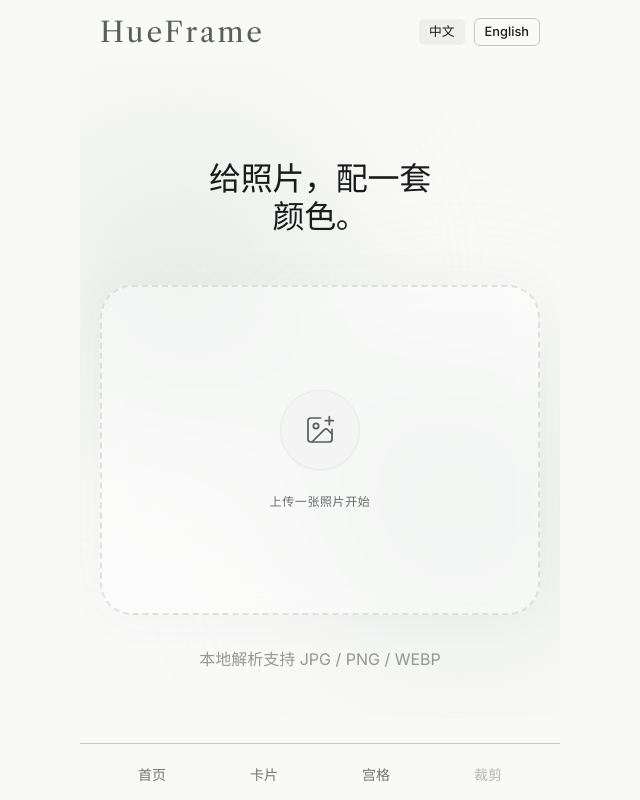
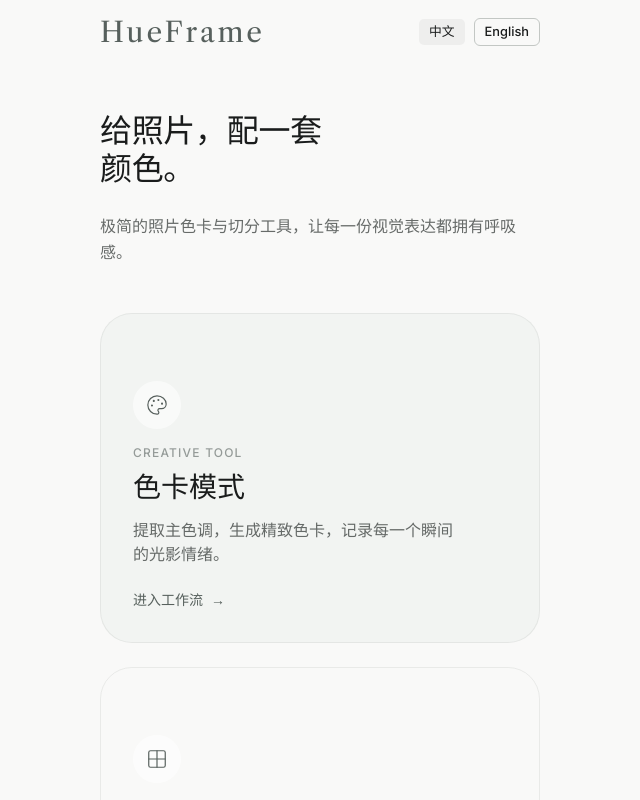
Before and after one commit to leo-306/HueFrame, a React (Vite) app: page / in a window 1280 px wide. Shown: the top 800 px of the page, without its empty margins (320-960 px from the left). Built offline with nearby package versions, Linux system fonts and the light colour scheme; what color-thief-browser would draw is missing.

Commit message:
feat: default to 首页 tab and wire home card uploads into card/grid pipelines

```diff
--- a/src/App.tsx
+++ b/src/App.tsx
@@ -12,6 +12,7 @@ import { InfoPanel } from './components/InfoPanel'
 import { CardPreview } from './components/CardPreview'
 import { ExportButton } from './components/ExportButton'
 import { GridTool } from './components/grid/GridTool'
+import { HomeTab } from './components/HomeTab'
 import { buildCardConfig } from './lib/photoPipeline'
 import { applyFilter, type FilterName } from './lib/filters'
 import { dimensionsForAspectRatio, type AspectRatioId } from './lib/aspectRatio'
@@ -42,7 +43,7 @@ function applyFilterToImage(photo: HTMLImageElement, filter: FilterName): Promis
 }
 
 export default function App() {
-  const [activeTab, setActiveTab] = useState<AppTab>('card')
+  const [activeTab, setActiveTab] = useState<AppTab>('home')
   const [activeSubTab, setActiveSubTab] = useState<CardSubTab>('filter')
 
   // originalPhoto + baseConfig 保存取色/EXIF 等一次性处理结果（基于未加滤镜的原图，
@@ -65,6 +66,7 @@ export default function App() {
 
   const [isProcessing, setIsProcessing] = useState(false)
   const [exportCanvas, setExportCanvas] = useState<HTMLCanvasElement | null>(null)
+  const [gridInitialFile, setGridInitialFile] = useState<File | undefined>(undefined)
 
   const { width, height } = dimensionsForAspectRatio(aspectRatio)
 
@@ -151,6 +153,19 @@ export default function App() {
     [handleFileSelected]
   )
 
+  const handleSelectCardPhotoFromHome = useCallback(
+    (file: File) => {
+      handleFileSelected(file)
+      setActiveTab('card')
+    },
+    [handleFileSelected]
+  )
+
+  const handleSelectGridPhotoFromHome = useCallback((file: File) => {
+    setGridInitialFile(file)
+    setActiveTab('grid')
+  }, [])
+
   return (
     <div className="mx-auto min-h-screen max-w-120">
       <TopBar language={language} onLanguageChange={setLanguage} />
@@ -205,7 +220,13 @@ export default function App() {
         </>
       )}
 
-      {activeTab === 'grid' && <GridTool onGenerateCard={handleGenerateCardFromGrid} />}
+      {activeTab === 'home' && (
+        <HomeTab onSelectCardPhoto={handleSelectCardPhotoFromHome} onSelectGridPhoto={handleSelectGridPhotoFromHome} />
+      )}
+
+      {activeTab === 'grid' && (
+        <GridTool onGenerateCard={handleGenerateCardFromGrid} initialFile={gridInitialFile} />
+      )}
 
       {activeTab === 'crop' && <p className="px-5 py-10 text-center text-on-surface-variant">敬请期待</p>}
 
```
